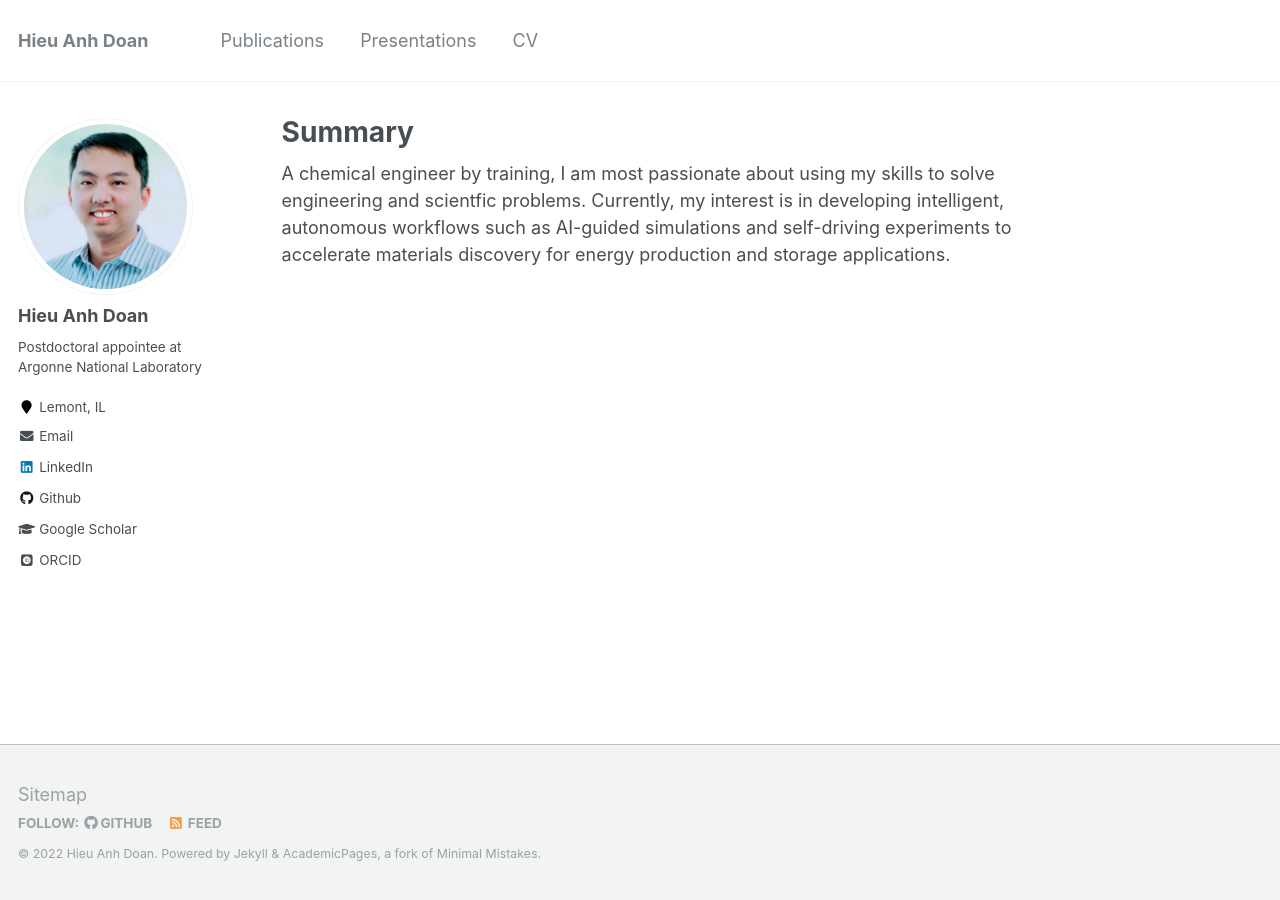
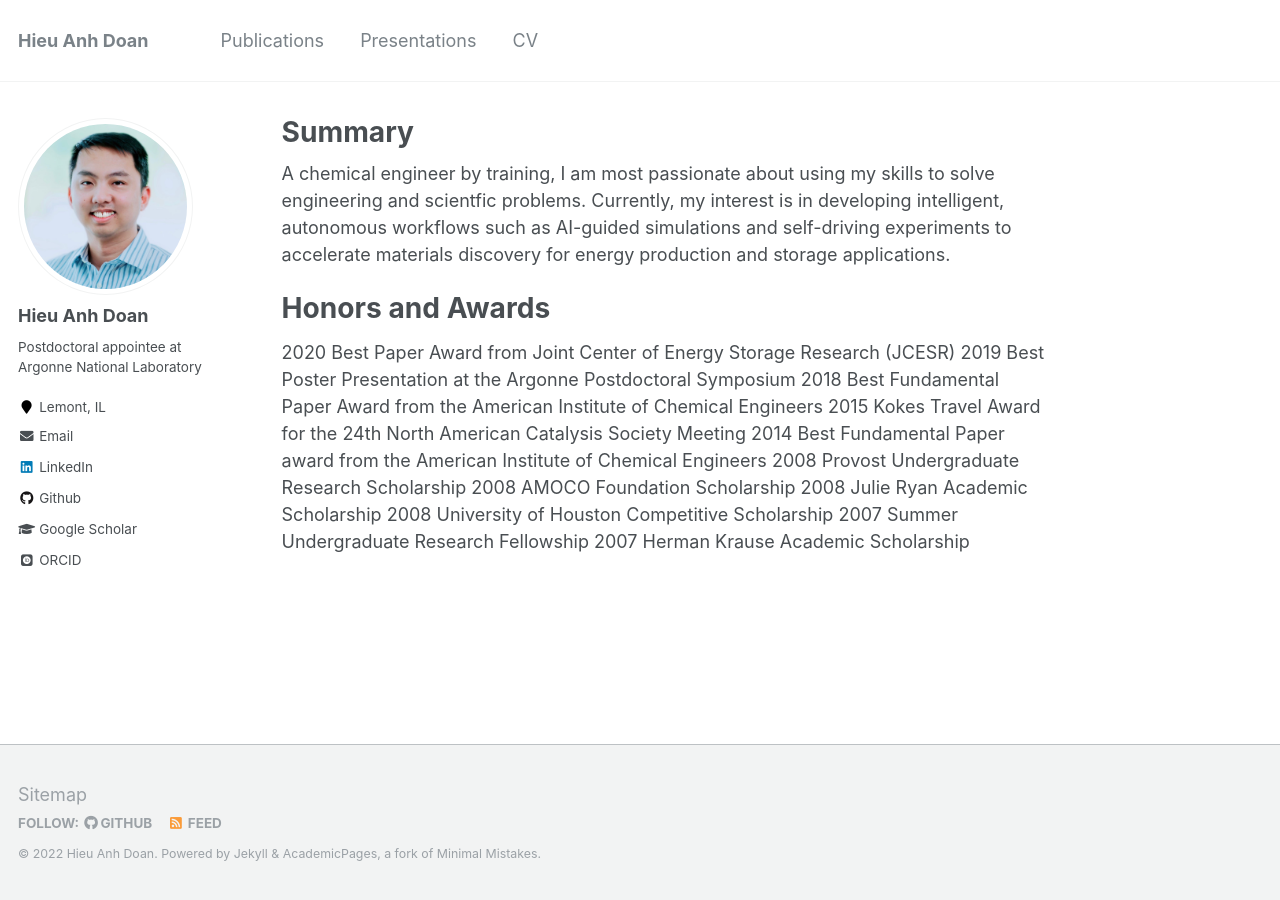
Before and after one commit to hieuadoan/hieuadoan.github.io, a Jekyll site: the page built from _pages/about.md, in a window 1280 px wide. Built offline with Jekyll 4.4.1, drawn with Linux system fonts in a browser that asks for light colours; some web fonts are replaced.

Commit message:
add honors and awards

```diff
--- a/_pages/about.md
+++ b/_pages/about.md
@@ -9,3 +9,17 @@ redirect_from:
 ---
 
 A chemical engineer by training, I am most passionate about using my skills to solve engineering and scientfic problems. Currently, my interest is in developing intelligent, autonomous workflows such as AI-guided simulations and self-driving experiments to accelerate materials discovery for energy production and storage applications.
+
+Honors and Awards
+===
+2020 Best Paper Award from Joint Center of Energy Storage Research (JCESR)
+2019 Best Poster Presentation at the Argonne Postdoctoral Symposium
+2018 Best Fundamental Paper Award from the American Institute of Chemical Engineers
+2015 Kokes Travel Award for the 24th North American Catalysis Society Meeting
+2014 Best Fundamental Paper award from the American Institute of Chemical Engineers
+2008 Provost Undergraduate Research Scholarship
+2008 AMOCO Foundation Scholarship
+2008 Julie Ryan Academic Scholarship
+2008 University of Houston Competitive Scholarship
+2007 Summer Undergraduate Research Fellowship
+2007 Herman Krause Academic Scholarship
```
